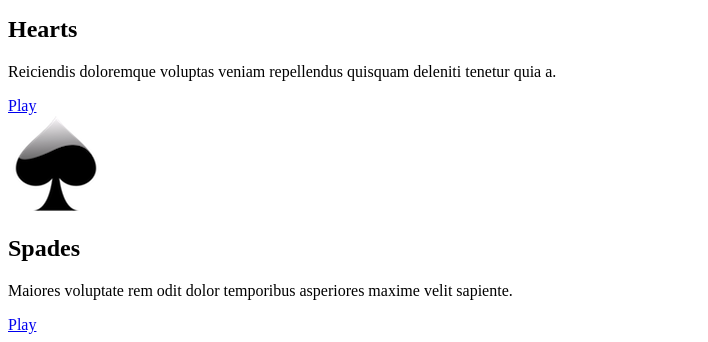
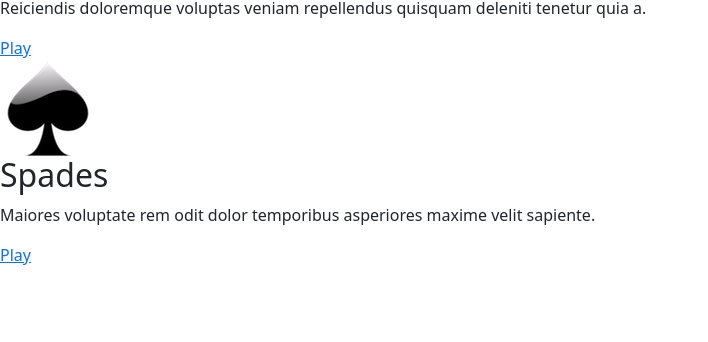
Before and after one commit to info340a-wi24/problem-set-04-iefegensh, a plain HTML site: page problem-b/index.html in a window 1280 px wide. Shown: the part 655-997 px from the top of the page, without its empty margins (0-708 px from the left). After the commit the page ends 922 px from the top, so only its background shows below. Drawn offline with nearby package versions, Linux system fonts and the light colour scheme.

Commit message:
some changes on part b

```diff
--- a/problem-b/index.html
+++ b/problem-b/index.html
@@ -2,6 +2,8 @@
 <html lang="en">
 <head>
   <meta charset="utf-8">
+  <meta name="viewport" content="width=device-width, initial-scale=1, shrink-to-fit=no">
+  <link rel="stylesheet" href="https://cdn.jsdelivr.net/npm/bootstrap@5.0.0/dist/css/bootstrap.min.css">
   <title>Playing Cards</title>
 
   <!-- link in Bootstrap here -->
```
